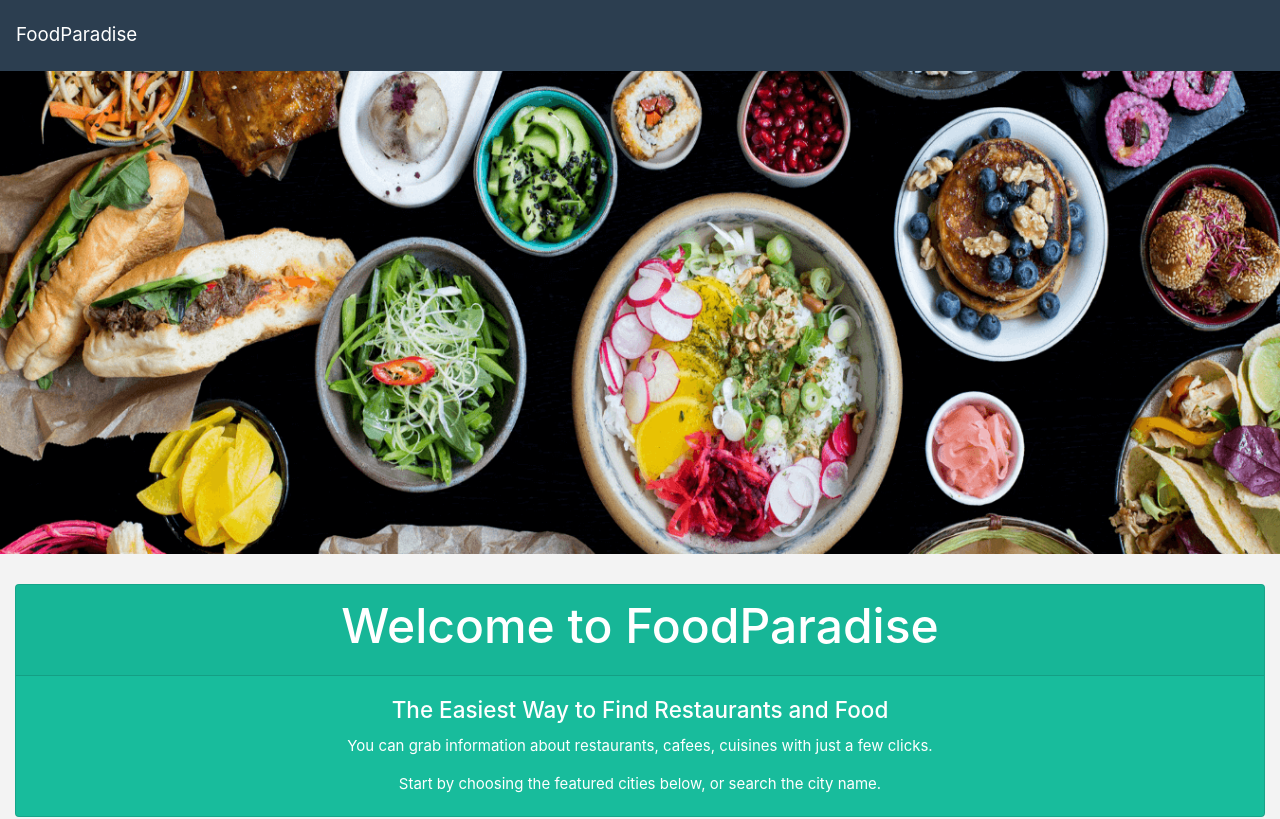
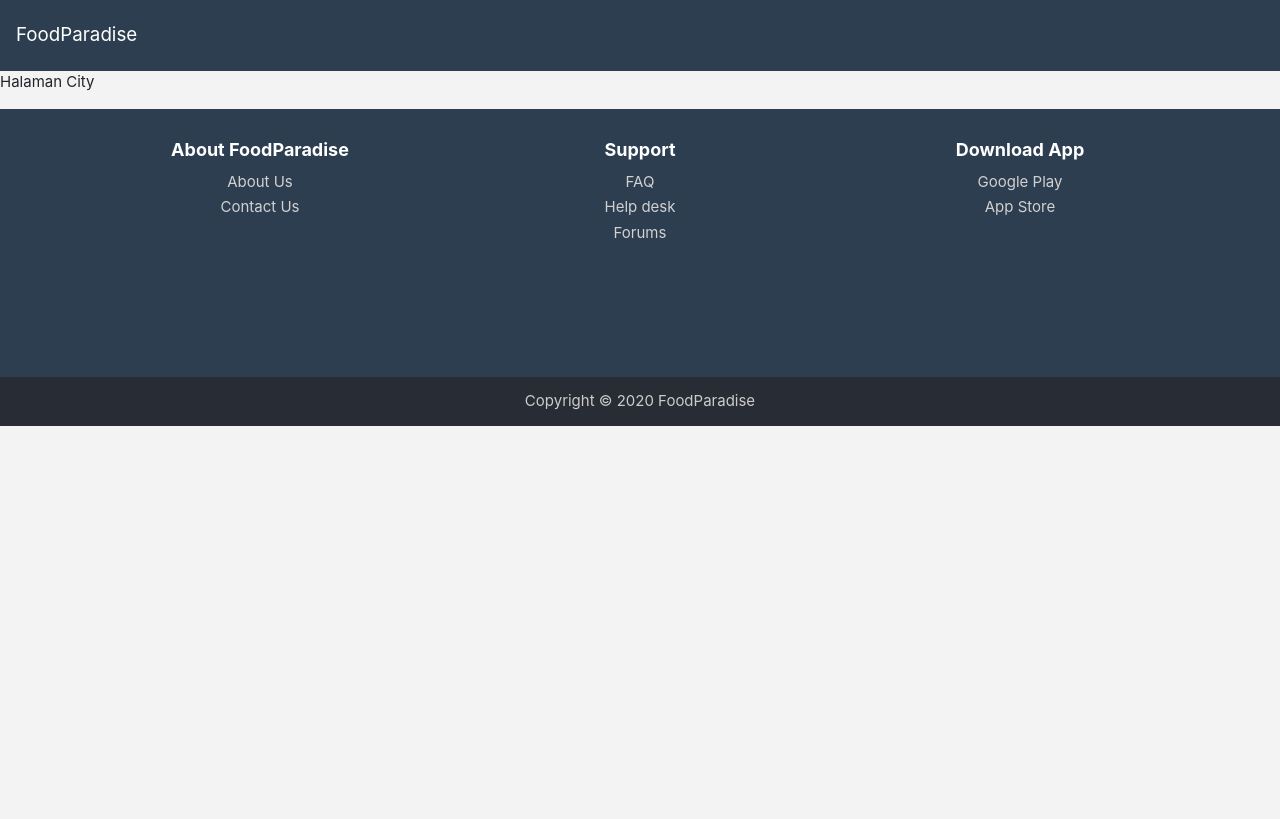
Before and after one commit to brilyanilhamsadewo/Web-Kuliner-React-Js-Codepolitan, a React (Create React App) app: page /city/1 in a window 1280 px wide. Shown: the top 819 px of the page. Built offline with nearby package versions, Linux system fonts and the light colour scheme; no server answers; some icons are missing.

Commit message:
Setting Router

```diff
--- a/package.json
+++ b/package.json
@@ -10,6 +10,7 @@
     "dotenv": "^8.2.0",
     "react": "^17.0.1",
     "react-dom": "^17.0.1",
+    "react-router-dom": "^5.2.0",
     "react-scripts": "4.0.1",
     "web-vitals": "^0.2.4"
   },
--- a/src/App.js
+++ b/src/App.js
@@ -1,7 +1,9 @@
 import Navbar from './components/Navbar';
 import { Component } from 'react';
 import Footer from './components/Footer/Footer';
-import Home from './pages/Home'
+import Home from './pages/Home';
+import { BrowserRouter as Router, Route } from 'react-router-dom';
+import City from './pages/City';
 
 class App extends Component{
 
@@ -9,11 +11,12 @@ class App extends Component{
 
 
     return (
-      <>
+      <Router>
         <Navbar />
-        <Home />
+        <Route path="/" exact component={Home}></Route>
+        <Route path="/city/:city_id" component={City}></Route>
         <Footer />
-      </>
+      </Router>
     );
   }
 }
--- a/src/components/CityCard.js
+++ b/src/components/CityCard.js
@@ -1,4 +1,5 @@
 import React from 'react';
+import { Link } from 'react-router-dom'
 
 const CityCard = (props) => (
     <div className="col-4">
@@ -6,7 +7,7 @@ const CityCard = (props) => (
             <div className="card-body">
                 <h4 className="card-title">{props.city.name}</h4>
                 <p>{props.city.country_name}</p>
-                <a href="/#" className="card-text">See restaurants in {props.city.name}</a>
+                <Link to={`/city/${props.city.id}`} className="card-text">See restaurants in {props.city.name}</Link>
             </div>
         </div>
     </div>
--- a/src/components/Navbar.js
+++ b/src/components/Navbar.js
@@ -1,8 +1,9 @@
-import React from 'react'
+import React from 'react';
+import { Link } from 'react-router-dom' ;
 
 const Navbar = () => (
     <nav className="navbar navbar-expand-lg navbar-dark bg-primary sticky-top">
-        <a className="navbar-brand" href="/">FoodParadise</a>
+        <Link className="navbar-brand" to="/">FoodParadise</Link>
     </nav>
 )
 
--- /dev/null
+++ b/src/pages/City.js
@@ -0,0 +1,13 @@
+import React, { Component } from 'react';
+
+class City extends Component {
+  render(){
+    return (
+      <>
+        <p>Halaman City</p>
+      </>
+    )
+  }
+}
+
+export default City
```
Also changed, not shown: 2 other files (tests, documents, lock files or other folders).
